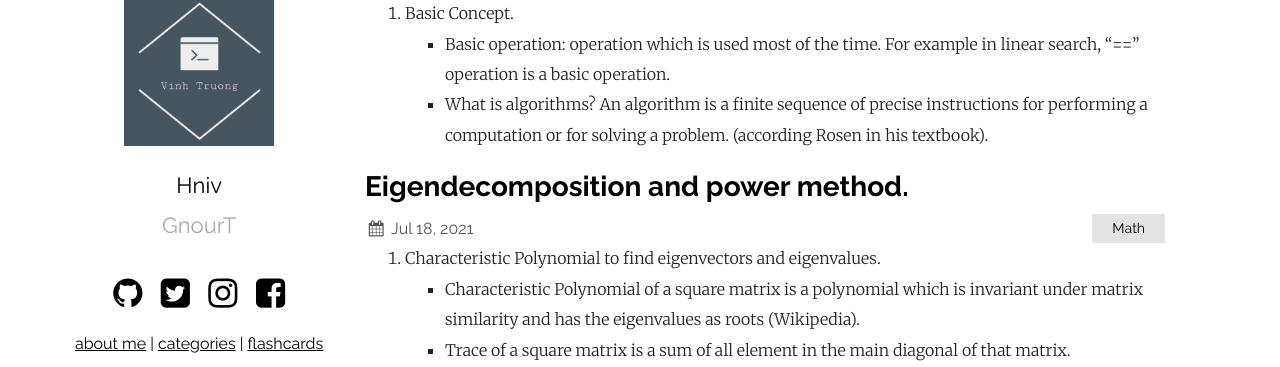
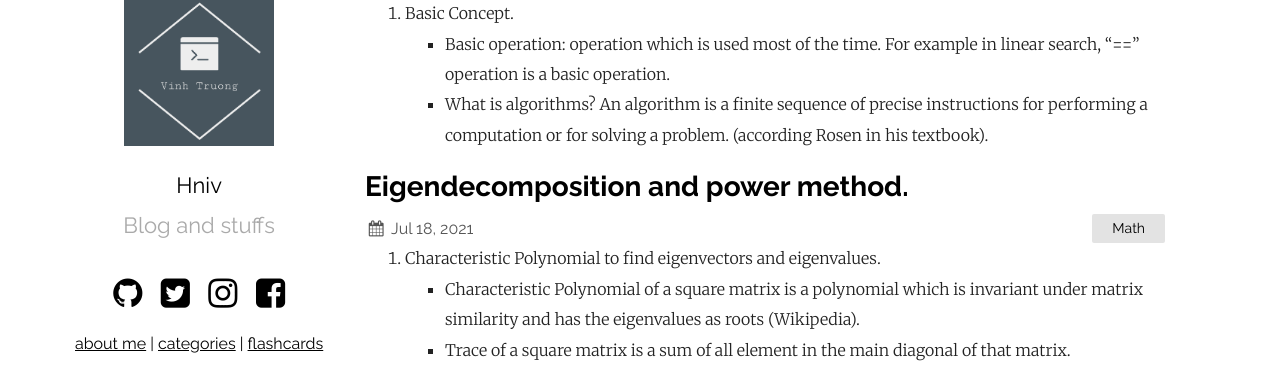
Before and after one commit to thvinh-tr/thvinhtruong.github.io, a Jekyll site: the page built from index.md, in a window 1280 px wide. Shown: the part 182-549 px from the top of the page. Built offline with Jekyll 4.4.1, drawn with Linux system fonts in a browser that asks for light colours.

Commit message:
edit name

```diff
--- a/_config.yml
+++ b/_config.yml
@@ -1,4 +1,4 @@
-title: Vinh Truong
+title: workspaces
 author: Vinh Truong
 email: luckyandvinh@gmail.com
 description: Live and Learn.
@@ -10,7 +10,7 @@ sass:
   sass_dir: _sass
 plainwhite:
   name: Hniv
-  tagline: GnourT
+  tagline: Blog and stuffs
   date_format: "%b %-d, %Y"
   sitemap: true # set to true to generate sitemap.xml content
   search: true # set to true to enable searchbar
```
